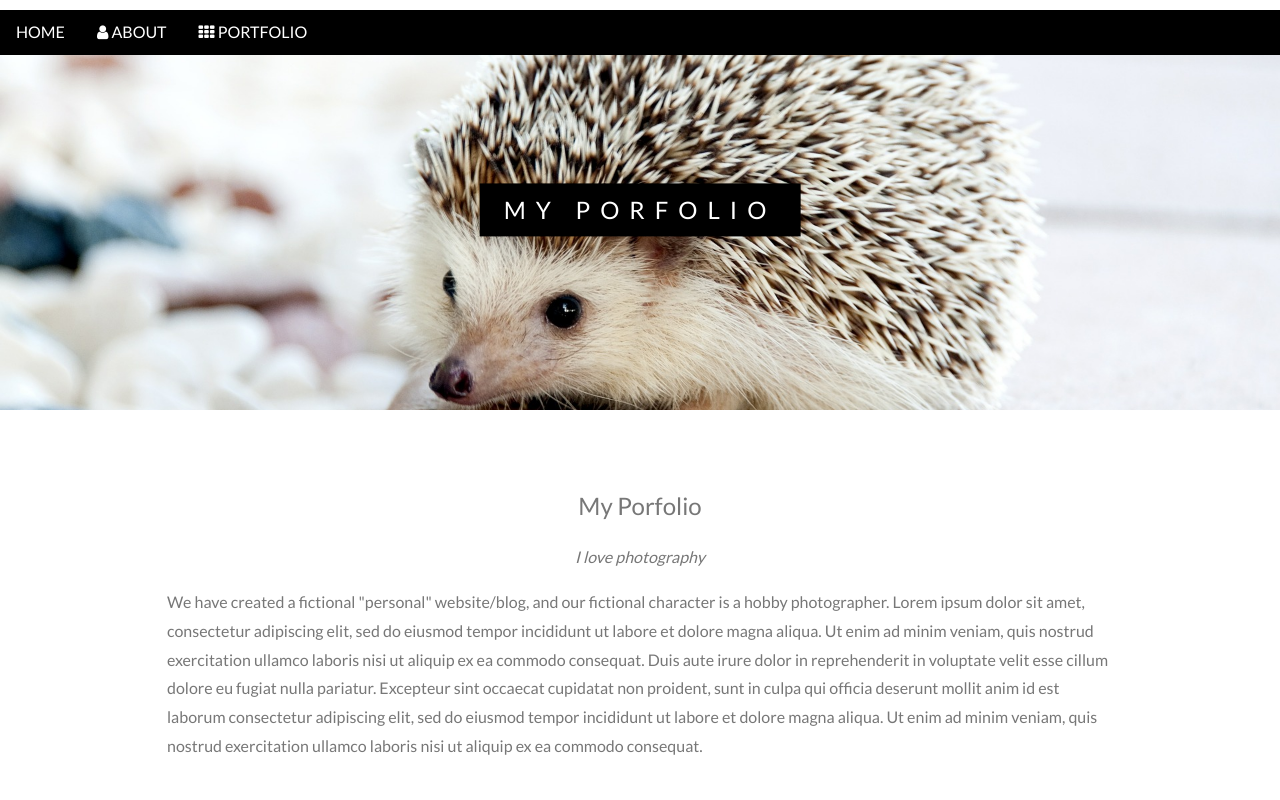
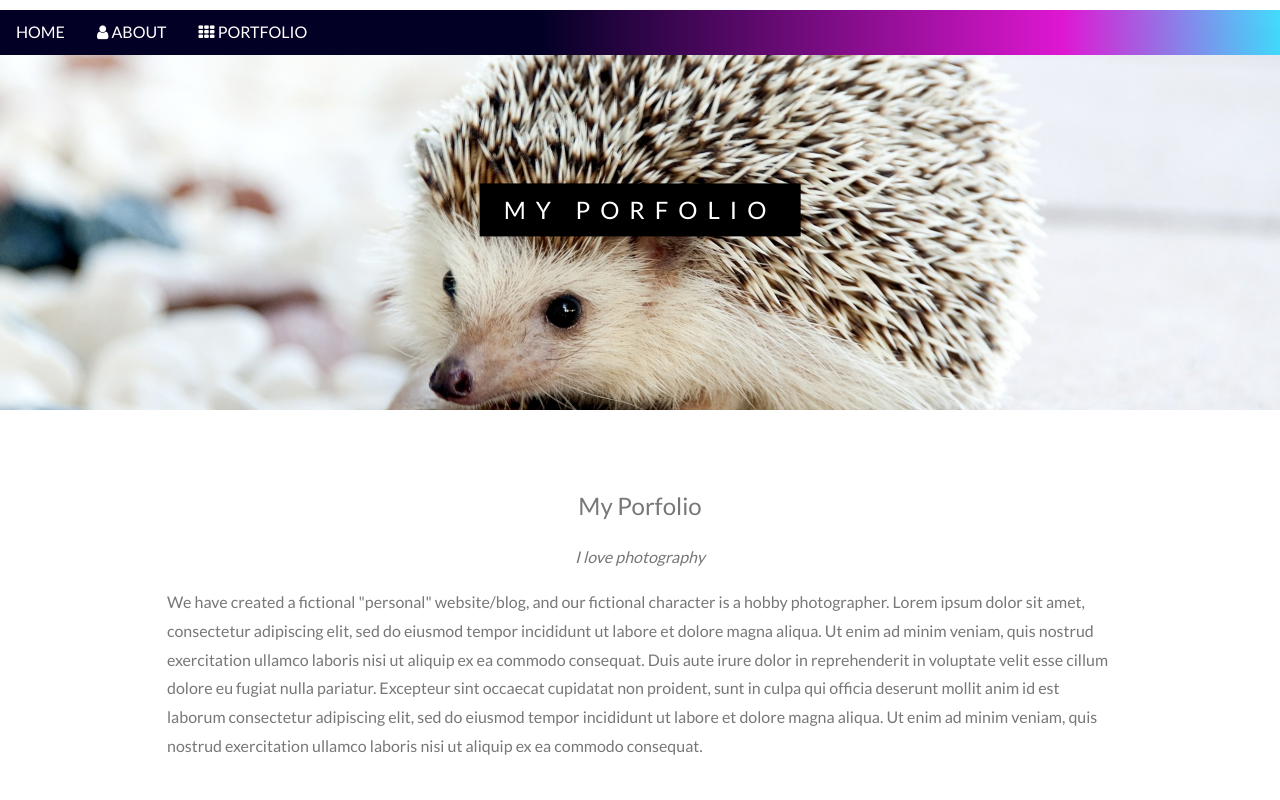
Before and after one commit to davidmachado-o/mi-portfolio-mvc, a website: page views/home.html in a window 1280 px wide. Shown: the top 800 px of the page. Drawn offline with Linux system fonts and the light colour scheme; files whose address does not match are found by name.

Commit message:
nav gradient

```diff
--- a/public/css/style.css
+++ b/public/css/style.css
@@ -13,7 +13,8 @@ footer a{
     position: fixed;
     width: 100%;
     z-index: 1;
-    background-color: black;
+    background: rgb(2,0,36);
+    background: linear-gradient(90deg, rgba(2,0,36,1) 42%, rgba(222,23,209,1) 83%, rgba(0,212,255,0.7227011494252873) 100%);
 }
 .mvc-bar {
     width: 100%;
```
